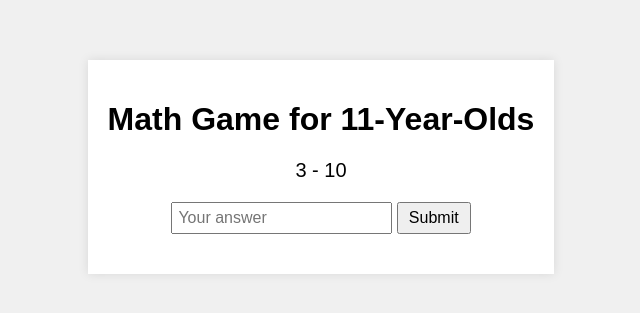
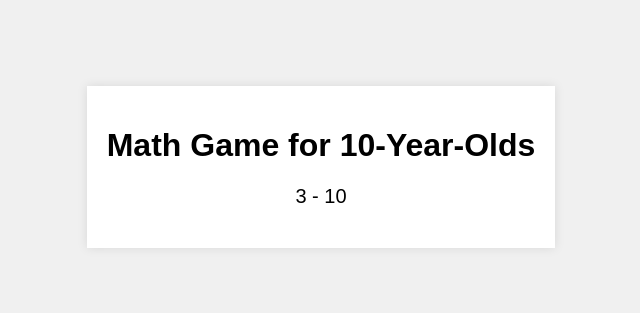
Before and after one commit to Styrmirr/Sogureiknir, a plain HTML site: page reiknir/index.html in a window 1280 px wide. Shown: the part 241-554 px from the top of the page, without its empty margins (319-959 px from the left). Drawn offline with Linux system fonts and the light colour scheme.

Commit message:
Update index.html

```diff
--- a/reiknir/index.html
+++ b/reiknir/index.html
@@ -8,11 +8,10 @@
 </head>
 <body>
     <div class="container">
-        <h1>Math Game for 11-Year-Olds</h1>
+        <h1>Math Game for 10-Year-Olds</h1>
         <div id="game">
             <p id="question"></p>
-            <input type="number" id="answer" placeholder="Your answer">
-            <button onclick="checkAnswer()">Submit</button>
+            <div id="options"></div>
         </div>
         <p id="result"></p>
     </div>
```
